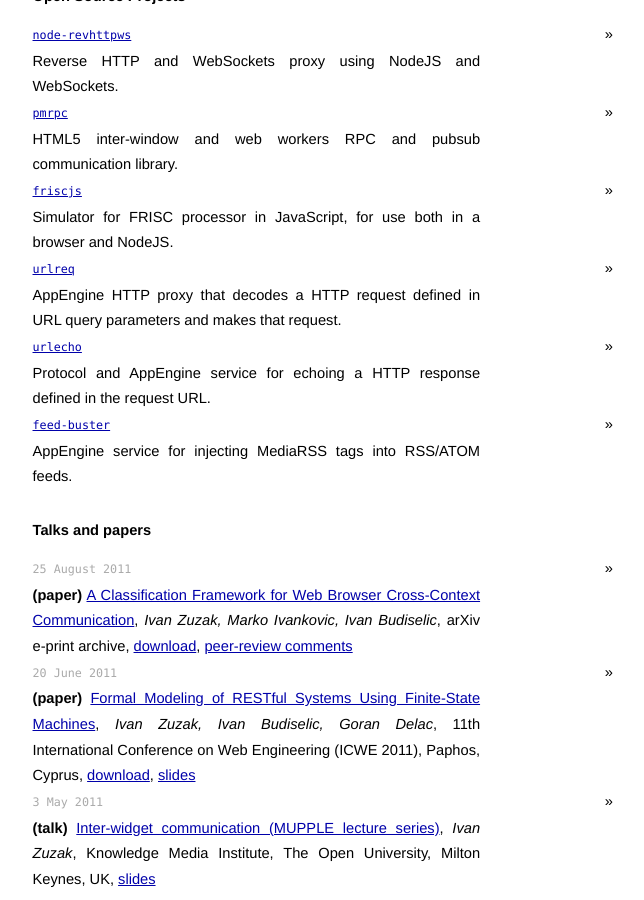
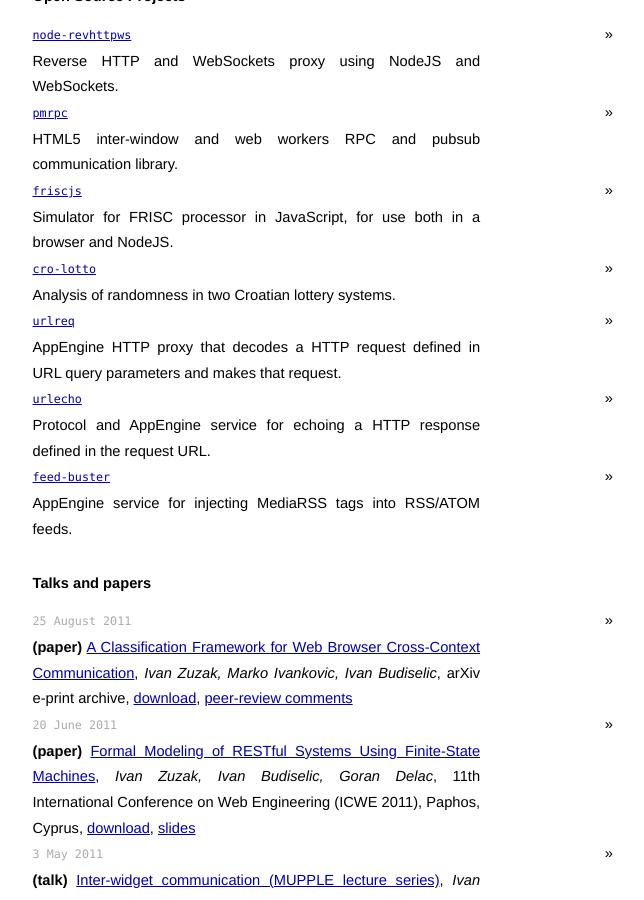
Before and after one commit to izuzak/izuzak.github.com, a Jekyll site: the page built from index.html, in a window 1280 px wide and 900 px high, scrolled down 1129 px. Shown: the whole window, without its empty margins (314-958 px from the left). Built offline with Jekyll 4.4.1, drawn with Linux system fonts in a browser that asks for light colours; Markdown is read by kramdown in place of the engine named in the settings.

Commit message:
added cro-lotto project and updated pmrpc link

```diff
--- a/index.html
+++ b/index.html
@@ -8,11 +8,15 @@
 
     - name: pmrpc
       description: HTML5 inter-window and web workers RPC and pubsub communication library.
-      url: http://code.google.com/p/pmrpc/
+      url: http://github.com/izuzak/pmrpc
 
     - name: friscjs
       description: Simulator for FRISC processor in JavaScript, for use both in a browser and NodeJS.
       url: http://github.com/izuzak/FRISCjs
+
+    - name: cro-lotto
+      description: Analysis of randomness in two Croatian lottery systems.
+      url: http://github.com/izuzak/cro_lotto_analysis
 
     - name: urlreq
       description: AppEngine HTTP proxy that decodes a HTTP request defined in URL query parameters and makes that request.
```
